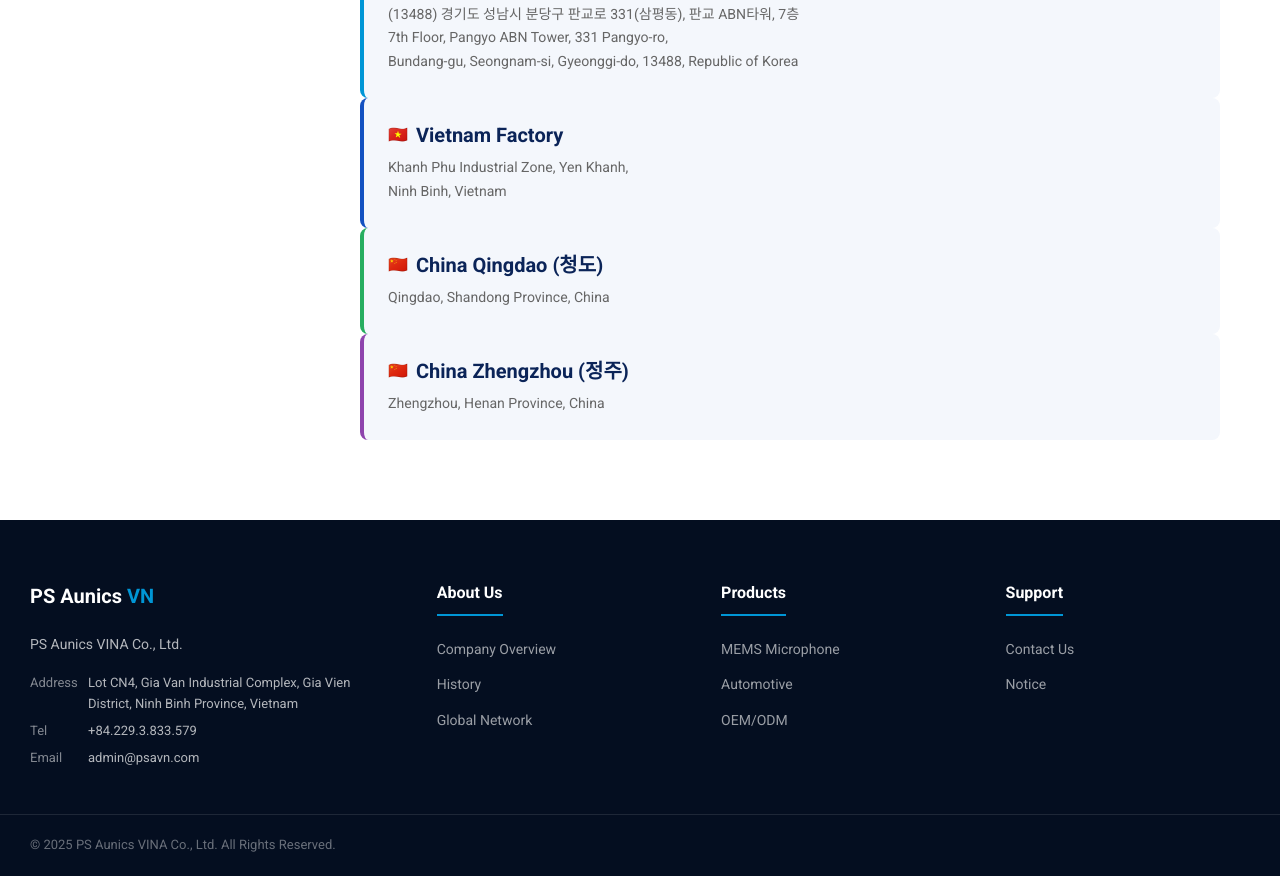
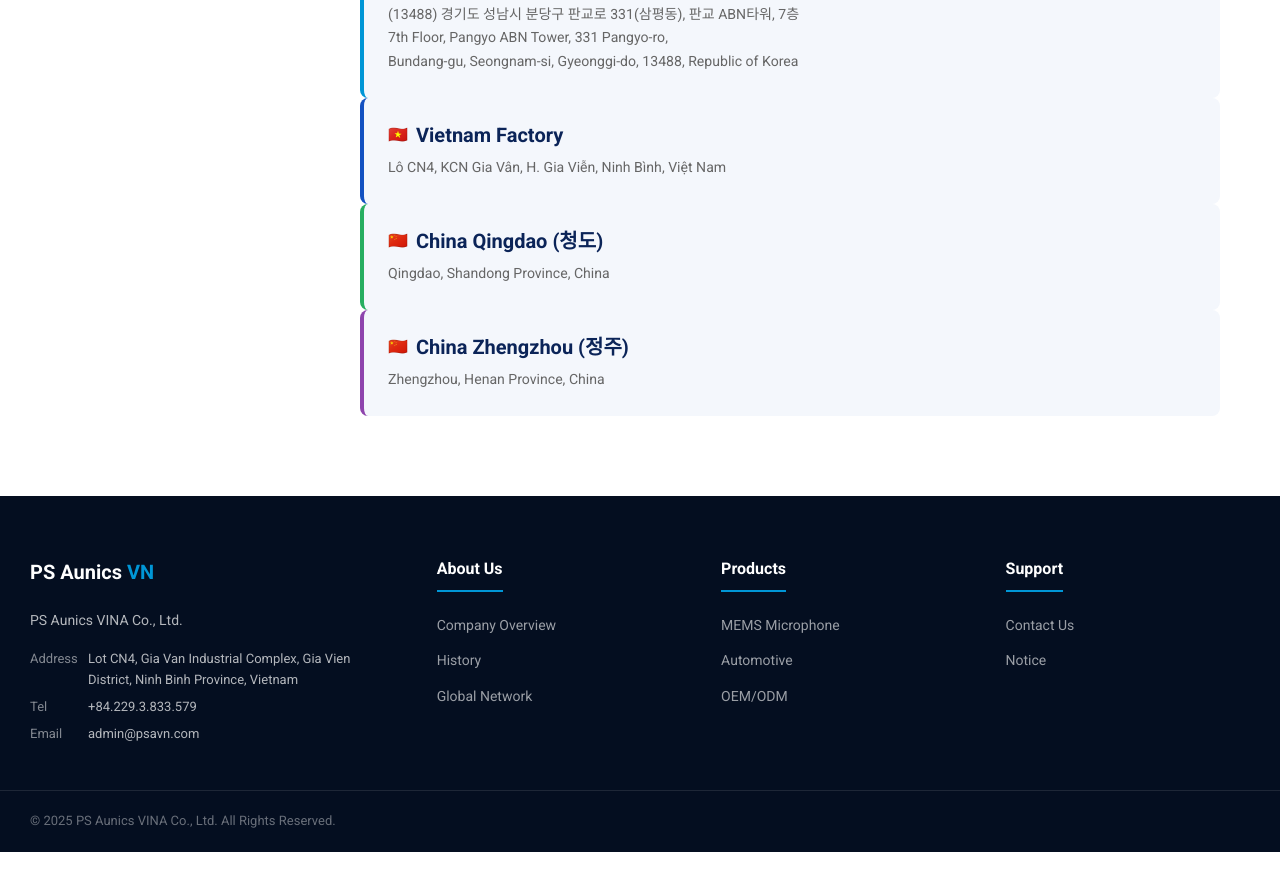
Before and after one commit to smetalish-stack/psavn, a website: page support/contact.html in a window 1280 px wide. Shown: the part 1971-2847 px from the top of the page. After the commit the page ends 2823 px from the top, so only its background shows below. Drawn offline with Linux system fonts and the light colour scheme; a web font is replaced by a local one.

Commit message:
fix: update Vietnam Factory address

```diff
--- a/support/contact.html
+++ b/support/contact.html
@@ -210,8 +210,7 @@
                   <h4 style="color:var(--primary);margin:0;">Vietnam Factory</h4>
                 </div>
                 <p style="font-size:0.88rem;color:var(--text-gray);line-height:1.7;">
-                  Khanh Phu Industrial Zone, Yen Khanh,<br>
-                  Ninh Binh, Vietnam
+                  Lô CN4, KCN Gia Vân, H. Gia Viễn, Ninh Bình, Việt Nam
                 </p>
               </div>
               <div style="background:var(--light-bg);border-radius:8px;padding:24px;border-left:4px solid #27ae60;">
```
